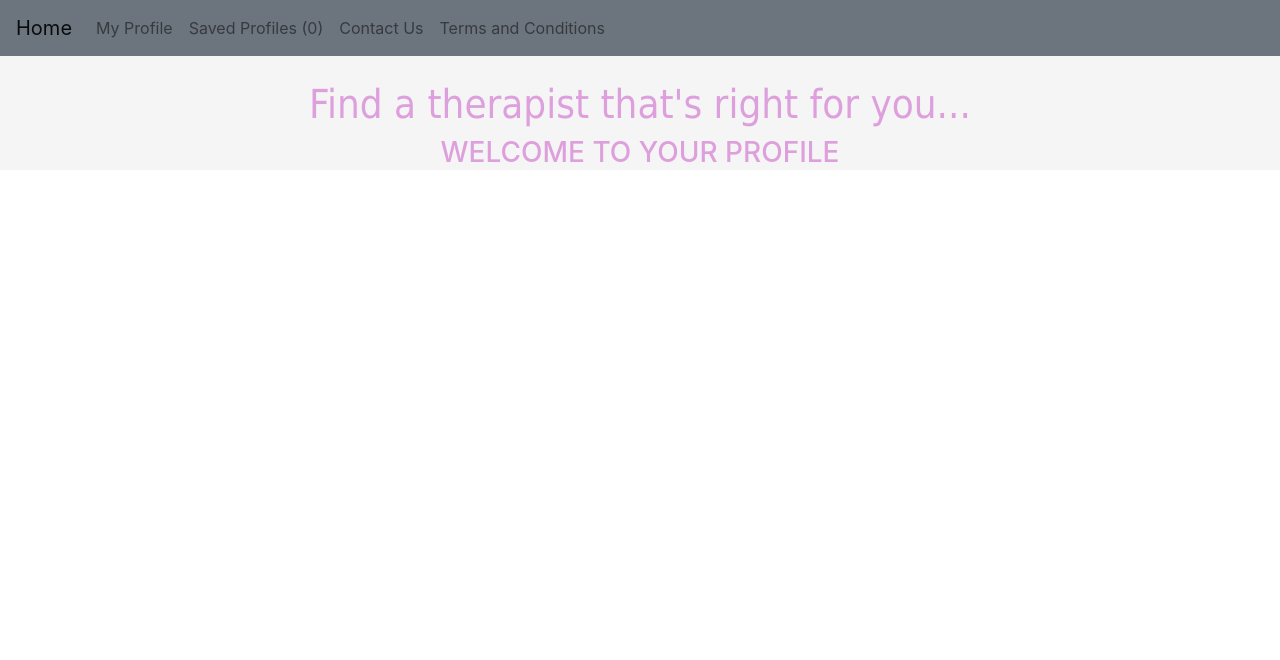
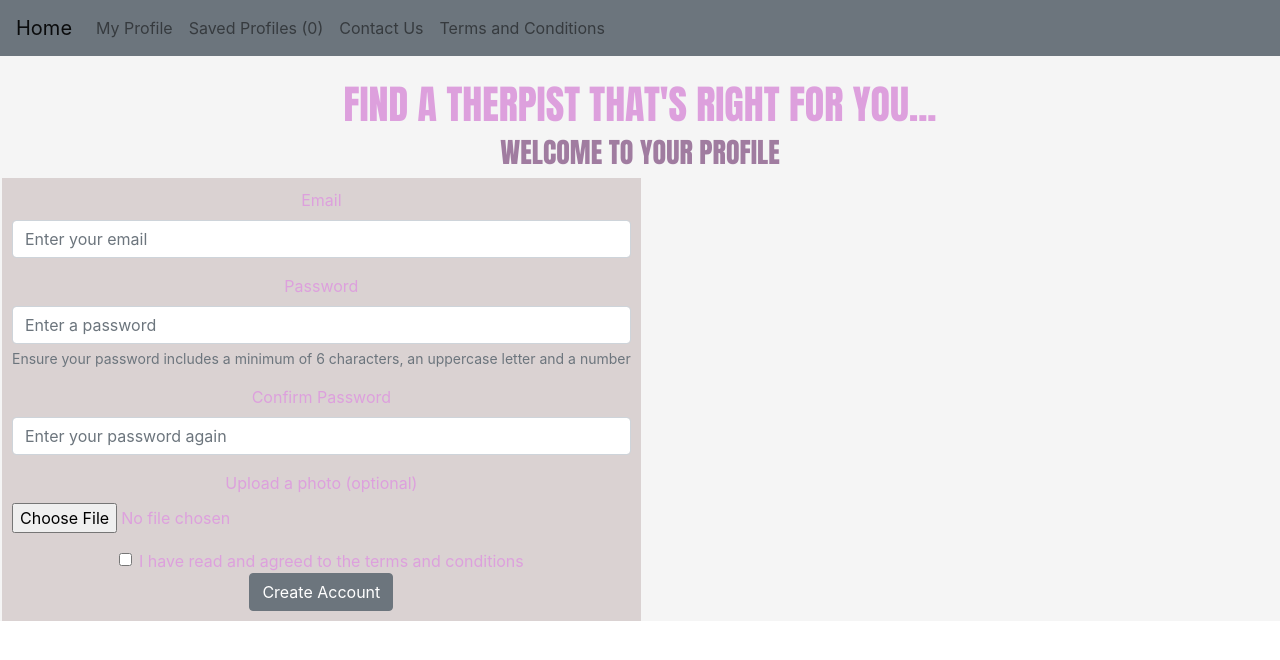
Before and after one commit to lmo99/personalproject, a React (Create React App) app: page /myprofile in a window 1280 px wide. Shown: the top 660 px of the page. Built offline with nearby package versions, Linux system fonts and the light colour scheme.

Commit message:
added sign up form and some tweaks

```diff
--- a/package.json
+++ b/package.json
@@ -12,6 +12,7 @@
     "react-dom": "^17.0.1",
     "react-router-dom": "^5.2.0",
     "react-scripts": "4.0.1",
+    "reactstrap": "^8.9.0",
     "web-vitals": "^0.2.4"
   },
   "scripts": {
--- a/src/App.css
+++ b/src/App.css
@@ -41,7 +41,13 @@
 h1 {
   color:plum;
   text-align: center;
-  font-family: Tahoma;
+  font-family:Impact, Haettenschweiler, 'Arial Narrow Bold', sans-serif
+}
+
+h3 {
+  color:rgb(160, 124, 160);
+  text-align: center;
+  font-family:Impact, Haettenschweiler, 'Arial Narrow Bold', sans-serif
 }
 
 
@@ -66,3 +72,15 @@ a > button {
   margin: 4px 2px;
 
 }
+
+.form {
+  align-self: center;
+  background-color:rgb(218, 210, 210);
+  color:plum;
+  padding: 10px;
+  border:none;
+  border-radius: 0%;
+  cursor:pointer;
+  margin: 2px 2px;
+  width:fit-content;
+}
--- a/src/App.js
+++ b/src/App.js
@@ -6,6 +6,7 @@ import Header from './components/Header';
 import PractitionerList from './components/PractitionerList';
 import MyNav from './components/MyNav';
 import FullPracProfile from './components/FullPracProfile';
+import MyProfile from './components/MyProfile';
 
 import data from './models/data.json';
 
@@ -73,6 +74,9 @@ const App = () => {
           <Route exact path="/" render={() => (
             <>
               <Header />
+              <br></br>
+              <h3>USE THESE FILTERS TO NARROW DOWN YOUR SEARCH</h3>
+              <br></br>
               <Filter filters={filters} setFilters={setFilters} filterPractitioners={filterPractitioners}/>
               <PractitionerList data={profiles} buttonFunction={addProfile} buttonText="Save +"/>
             </>
@@ -83,6 +87,8 @@ const App = () => {
             <>
               <Header />
               <h3>WELCOME TO YOUR PROFILE</h3>
+              <MyProfile />
+
             </>
           )} />
 
--- a/src/components/Filter.js
+++ b/src/components/Filter.js
@@ -30,7 +30,7 @@ const Filter = (props) => {
         <Form onSubmit={handleSubmit} >
             <div className="filter">
                 <div className="type-of-session">
-                    <p>TYPE OF SESSION</p>
+                <p><strong>TYPE OF SESSION</strong></p>
                     <div key="online">
                         <Form.Check
                             type="radio"
@@ -72,7 +72,7 @@ const Filter = (props) => {
                     </div>
                 </div>
                 <div className="gender-filter">
-                    <p>GENDER</p>
+                    <p><strong>GENDER</strong></p>
                     <div key="male">
                         <Form.Check
                             type="radio"
@@ -115,7 +115,7 @@ const Filter = (props) => {
                 </div>
 
                 <div className="ethnicity">
-                    <p>ETHNICITY</p>
+                <p><strong>ETHNICITY</strong></p>
                     <div key="ethnicity_black">
                         <Form.Check
                             type="checkbox"
--- a/src/components/Header.js
+++ b/src/components/Header.js
@@ -5,7 +5,7 @@ const Header = ({practitionerList}) => {
     return (
         <div>
             <br></br>
-            <h1>Find a therapist that's right for you... </h1>
+            <h1>FIND A THERPIST THAT'S RIGHT FOR YOU... </h1>
         </div>
     );
 }
--- /dev/null
+++ b/src/components/MyProfile.js
@@ -0,0 +1,40 @@
+import React from 'react';
+import { Button, Form, FormGroup, Label, Input, FormText } from 'reactstrap';
+
+const MyProfile = () => {
+  return (
+    <div className="form">
+        <Form>
+        <FormGroup>
+            <Label for="exampleEmail">Email</Label>
+            <Input type="email" name="email" id="exampleEmail" placeholder="Enter your email" />
+        </FormGroup>
+        <FormGroup>
+            <Label for="examplePassword">Password</Label>
+            <Input type="password" name="password" id="examplePassword" placeholder="Enter a password" />
+            <FormText color="muted">
+            Ensure your password includes a minimum of 6 characters, an uppercase letter and a number
+            </FormText>
+        </FormGroup>
+        <FormGroup>
+        <Label for="examplePasswordTwo">Confirm Password</Label>
+            <Input type="password" name="passwordtwo" id="examplePasswordTwo" placeholder="Enter your password again" />
+        </FormGroup>
+        <FormGroup>
+            <Label for="exampleFile">Upload a photo (optional)</Label>
+            <Input type="file" name="file" id="exampleFile" />
+        </FormGroup>
+        <FormGroup check>
+            <Label check>
+            <Input type="checkbox" />{' '}
+            I have read and agreed to the terms and conditions
+            </Label>
+            <br></br>
+        </FormGroup>
+        <Button>Create Account</Button>
+        </Form>
+    </div>
+  );
+}
+
+export default MyProfile;
```
Also changed, not shown: 1 other file (tests, documents, lock files or other folders).
